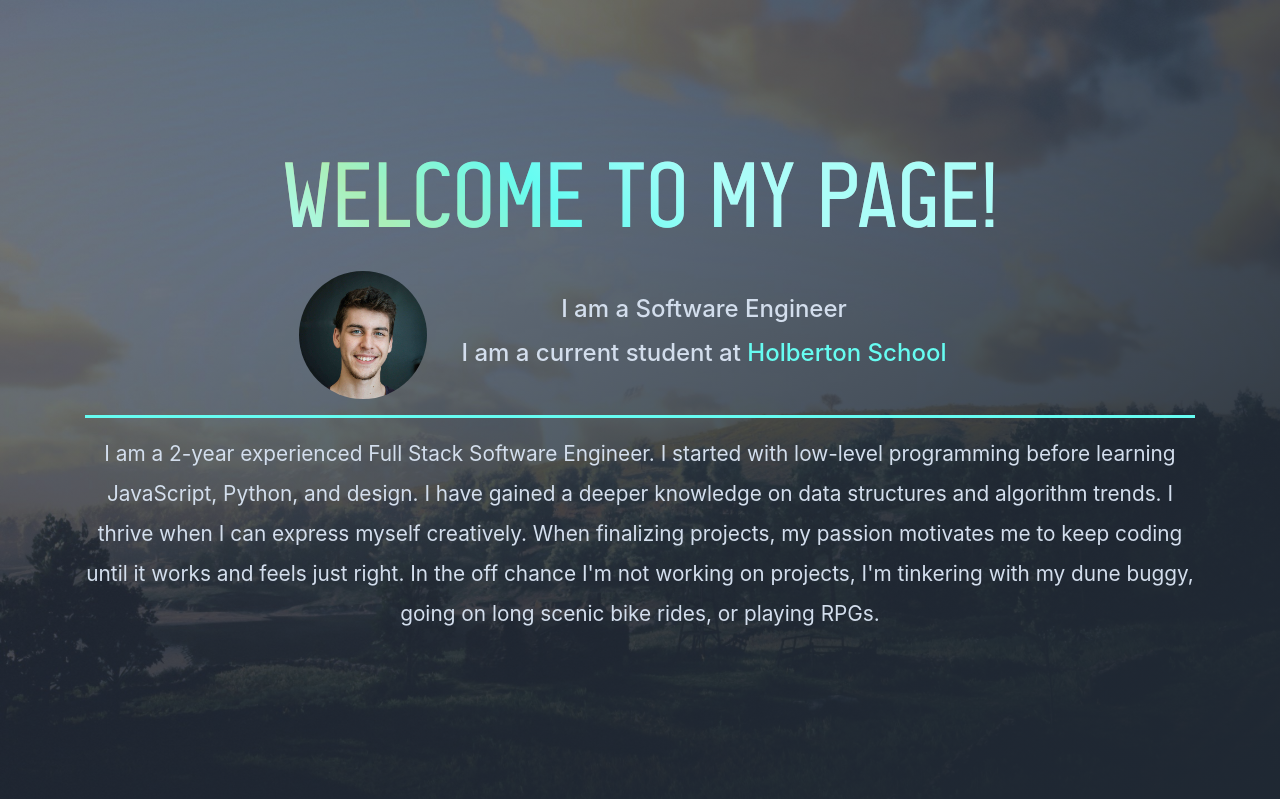
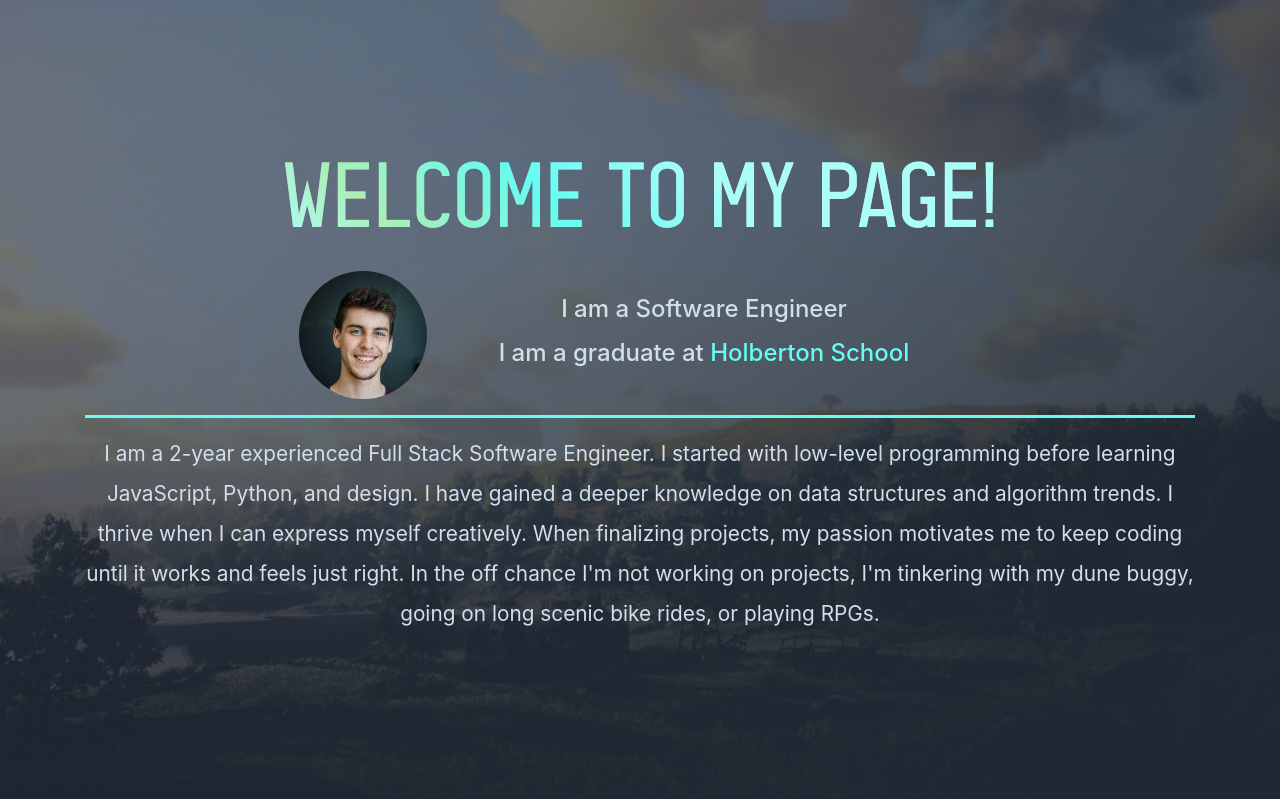
Before and after one commit to scurry222/Personal_Website, a Flask app: page / in a window 1280 px wide. Shown: the part 801-1600 px from the top of the page. Run offline with Flask 2, Linux system fonts and the light colour scheme; some libraries are stand-ins or nearby versions; some web fonts are replaced.

Commit message:
update info

```diff
--- a/package.json
+++ b/package.json
@@ -1,4 +1,5 @@
 {
+    "homepage": "https://scurry222.github.io/Personal_Website/",
     "title": "Scrolling Nav",
     "name": "startbootstrap-scrolling-nav",
     "version": "4.2.1",
@@ -14,7 +15,6 @@
         "theme",
         "template"
     ],
-    "homepage": "https://startbootstrap.com/template-overviews/scrolling-nav",
     "bugs": {
         "url": "https://github.com/BlackrockDigital/startbootstrap-scrolling-nav/issues",
         "email": "feedback@startbootstrap.com"
--- a/templates/index.html
+++ b/templates/index.html
@@ -66,7 +66,7 @@
               <div class="img img-responsive rounded-circle m-auto m-lg-0" id="pro-pic"></div>
               <div class="mt-4 col col-lg-6">
                 <h4 class="text-3 pb-2">I am a Software Engineer</h4>
-                <h4 class="text-3">I am a current student at <a href="https://www.holbertonschool.com/">Holberton School</a></h4>
+                <h4 class="text-3">I am a graduate at <a href="https://www.holbertonschool.com/">Holberton School</a></h4>
               </div>
             </div>
             <hr>
```
